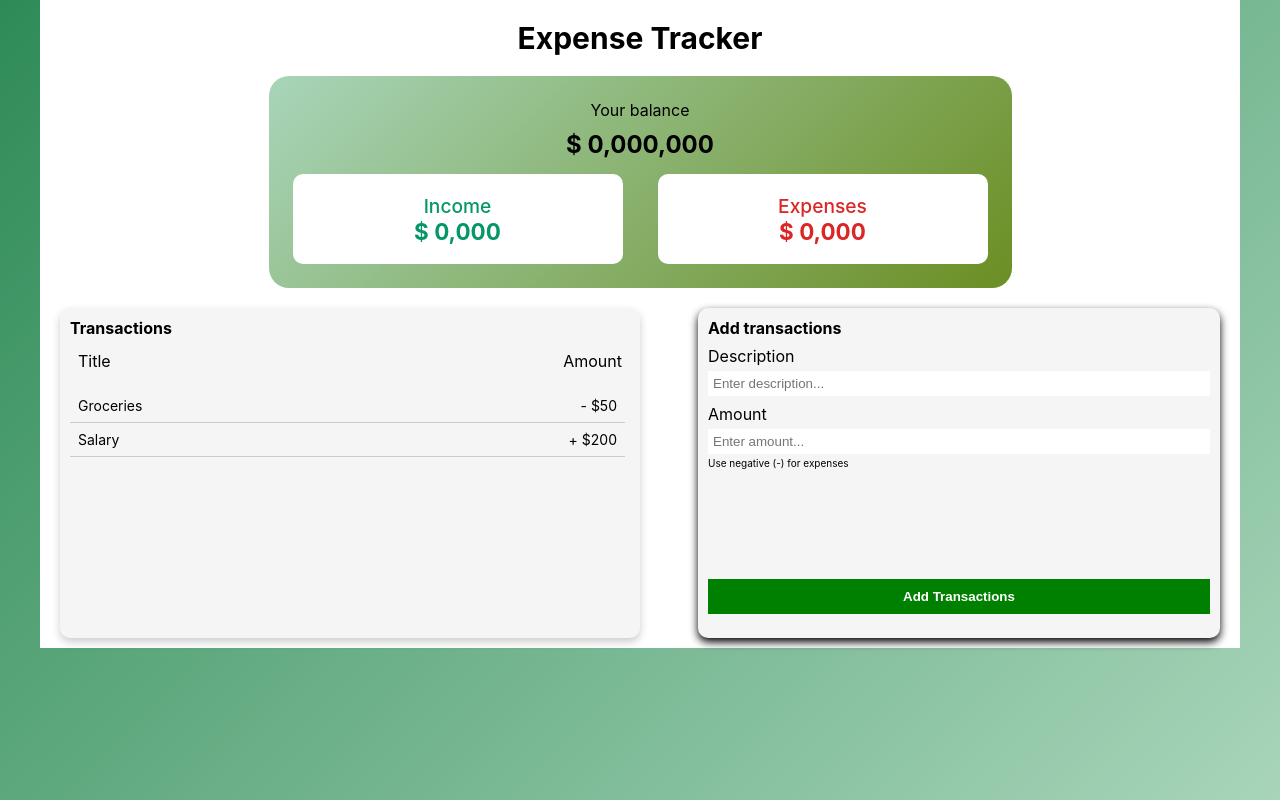
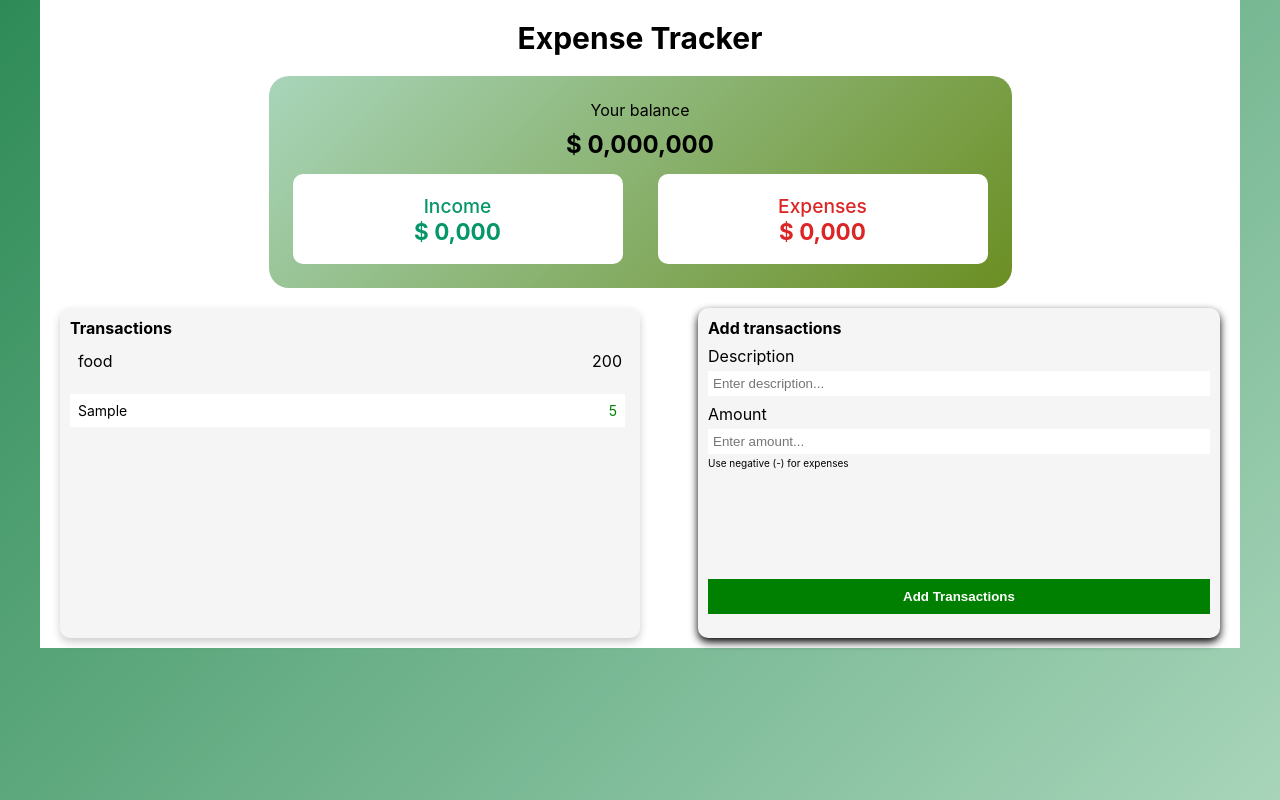
Before and after one commit to Preciousnnebuogor/Expense--Tracker, a React (Create React App) app: page / in a window 1280 px wide. Both pictures are taken after typing "Sample", "5" into the empty fields and a click on the button "Add Transactions". Built offline with nearby package versions, Linux system fonts and the light colour scheme.

Commit message:
added the transaction section functionality

```diff
--- a/src/App.css
+++ b/src/App.css
@@ -99,9 +99,19 @@ body{
   flex-direction: column;
 }
 
+.transact-border{
+  display: flex;
+  justify-content: space-between;
+  background-color: whitesmoke;
+  padding: 8px;
+  border-radius: 8px;
+  margin-top: 5px;
+
+}
 
 .transaction-list {
   margin-top: 10px;
+  max-height: 200px;
   overflow-y: auto;
   flex: 1; /* take remaining vertical space */
   padding-right: 5px;
@@ -109,8 +119,10 @@ body{
 .transaction-item {
   display: flex;
   justify-content: space-between;
+  background-color: white;
+  margin-top: 5px;
   padding: 8px;
-  border-bottom: 1px solid #ccc;
+  /* border-bottom: 1px solid #ccc; */
   font-size: 14px;
 }
 .transaction-list {
@@ -134,15 +146,7 @@ body{
 .transact-p{
   font-weight: bold;
 }
-.transact-border{
-  display: flex;
-  justify-content: space-between;
-  background-color: whitesmoke;
-  padding: 8px;
-  border-radius: 8px;
-  margin-top: 5px;
 
-}
 
 .add-transaction{
   width: 45%;
--- a/src/components/home.jsx
+++ b/src/components/home.jsx
@@ -1,23 +1,22 @@
 import { useState } from "react";
 
 export default function Home() {
-    const [transaction, setTransaction] = useState([])
+  const [transaction, setTransaction] = useState([]);
   const [currentInput, setCurrentInput] = useState({
     description: "",
     amount: "",
   });
 
   const handleTransaction = () => {
-   if(!currentInput.description || !currentInput.amount) return;
-   setTransaction((prev)=>[...prev, currentInput])
-   setCurrentInput({description:"", amount:""})
-  }
+    if (!currentInput.description || !currentInput.amount) return;
+    setTransaction((prev) => [...prev, currentInput]);
+    setCurrentInput({ description: "", amount: "" });
+    console.log(handleTransaction);
+  };
 
-
-
-  function handleIncome(){
-    setAddIncome(addIncome)
-  }
+  transaction.map((data) => {
+    <div>{}</div>;
+  });
 
   return (
     <div className="container">
@@ -41,19 +40,31 @@ export default function Home() {
           <div className="transaction">
             <p className="transact-p"> Transactions </p>
             <div className="transact-border">
-              <p>Title</p>
-              <p>Amount</p>
+              <p>food</p>
+              <p>200</p>
             </div>
 
             <div className="transaction-list">
-              <div className="transaction-item">
-                <p>Groceries</p>
-                <p>- $50</p>
-              </div>
-              <div className="transaction-item">
+              {transaction.map((data, index) => {
+                return (
+                  <div className="transaction-item">
+                    <p>{data.description}</p>
+                    <p
+                      style={{
+                        color: parseFloat(data.amount) < 0 ? "red" : "green",
+                      }}
+                    >
+                      {data.amount}
+                    </p>
+
+                  </div>
+                );
+              })}
+
+              {/* <div className="transaction-item">
                 <p>Salary</p>
                 <p>+ $200</p>
-              </div>
+              </div> */}
             </div>
           </div>
 
@@ -62,8 +73,8 @@ export default function Home() {
             <div className="descript">
               <p>Description</p>
               <input
-              type="text"
-              name="description"
+                type="text"
+                name="description"
                 required
                 onChange={(e) =>
                   setCurrentInput((prev) => ({
@@ -80,7 +91,7 @@ export default function Home() {
             <div className="amount">
               <p>Amount</p>
               <input
-              name="amount"
+                name="amount"
                 type="number"
                 className="input"
                 required
```
